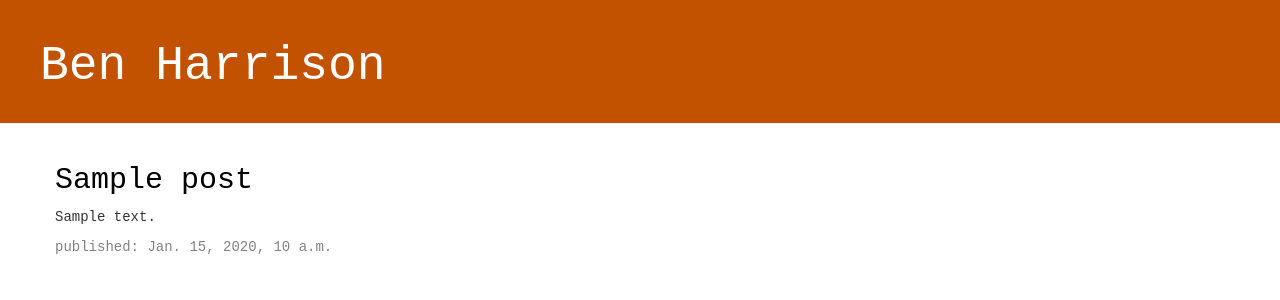
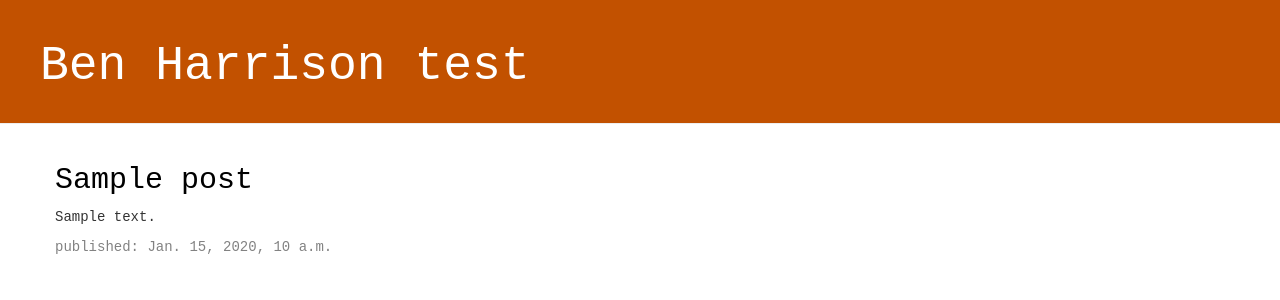
Before and after one commit to benharrison01/my-first-blog, a Django app: page / in a window 1280 px wide. Shown: the top 300 px of the page. Run offline with Django 3.2, Linux system fonts and the light colour scheme; tables that the repository leaves empty hold one stand-in row (values such as "Sample post"); some libraries are stand-ins or nearby versions.

Commit message:
Temporary check.

```diff
--- a/blog/templates/blog/base.html
+++ b/blog/templates/blog/base.html
@@ -10,7 +10,7 @@
     </head>
     <body>
             <div class="page-header">
-                    <h1><a href="/">Ben Harrison</a></h1>
+                    <h1><a href="/">Ben Harrison test</a></h1>
                 </div>
                 <div class="content container">
                     <div class="row">
```
